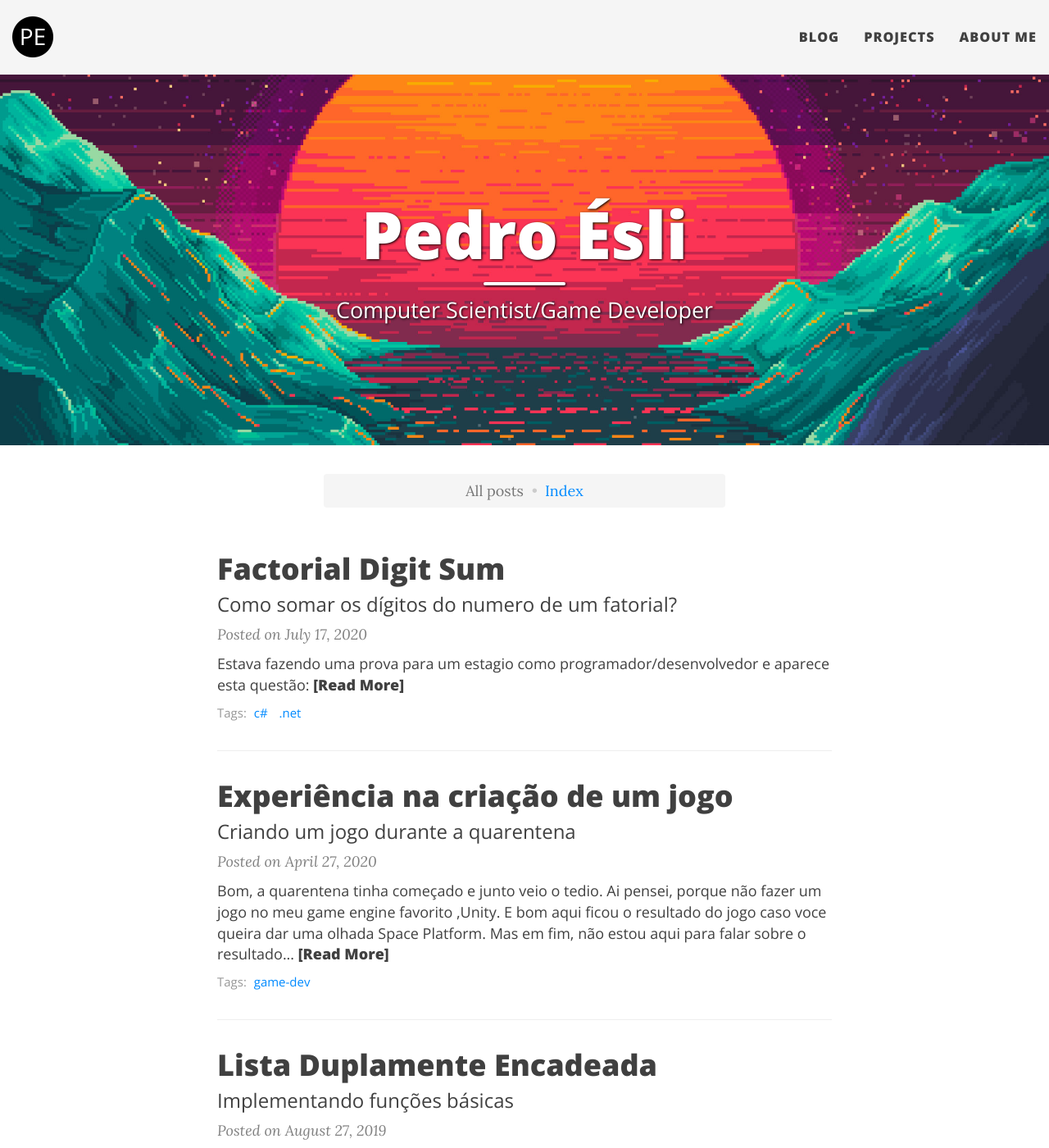
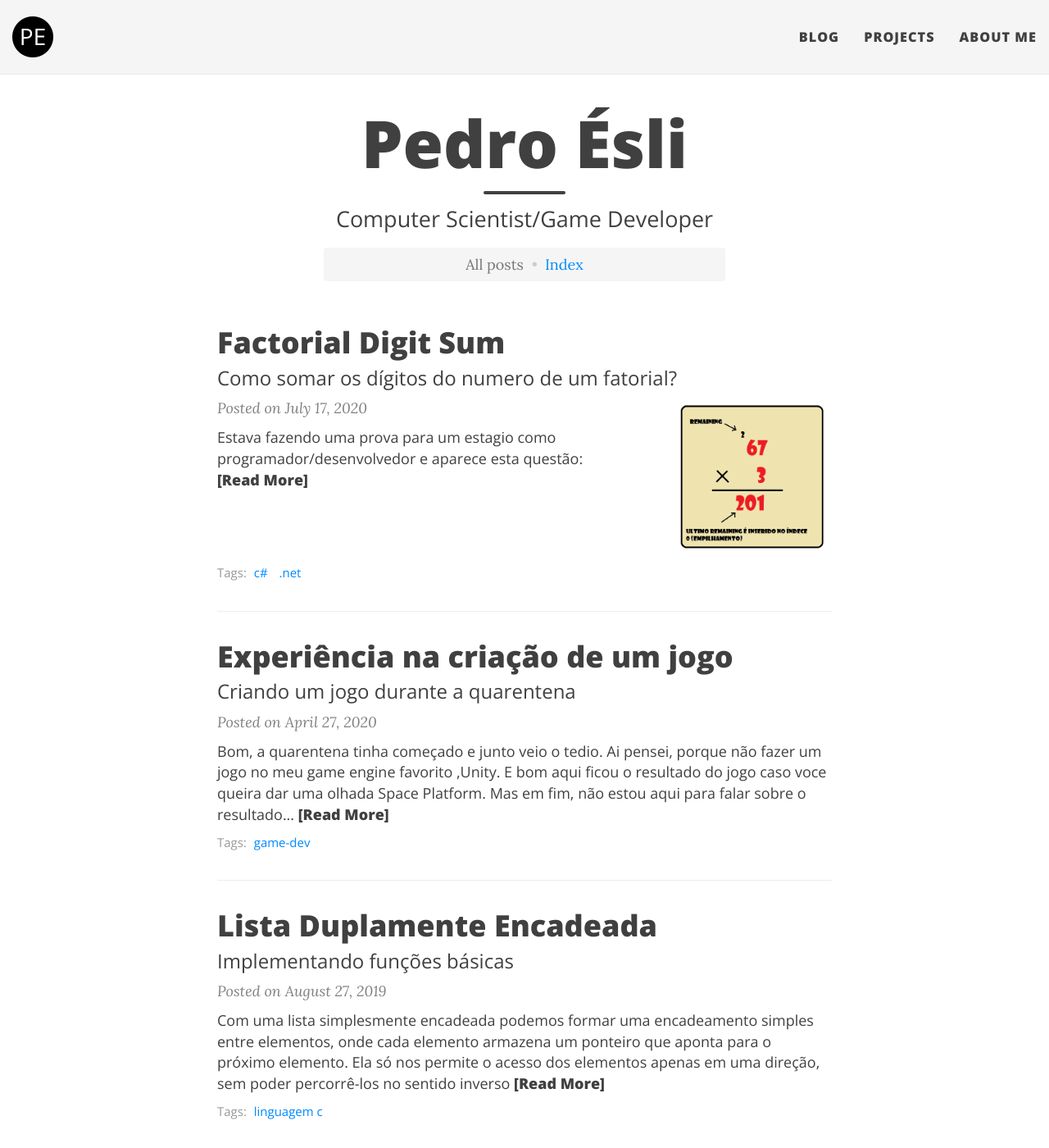
Before and after one commit to pedroesli/pedroesli.github.io, a Jekyll site: the page built from index.html, in a window 1280 px wide and 1400 px high. Shown: the whole window at 82% size. Built offline with Jekyll 4.4.1, drawn with Linux system fonts in a browser that asks for light colours; nearby versions of some CDN libraries; the list of posts is cut into pages by our own code.

Commit message:
Added post cover and thumbnail images

```diff
--- a/_includes/header.html
+++ b/_includes/header.html
@@ -1,12 +1,12 @@
 <!-- TODO this file has become a mess, refactor it -->
 
-{% if page.bigimg or page.title %}
+{% if page.cover-img or page.title %}
 
-{% if page.bigimg %}
-  <div id="header-big-imgs" data-num-img={% if page.bigimg.first %}{{ page.bigimg.size }}{% else %}1{% endif %}
-    {% for bigimg in page.bigimg %}
+{% if page.cover-img %}
+  <div id="header-big-imgs" data-num-img={% if page.cover-img.first %}{{ page.cover-img.size }}{% else %}1{% endif %}
+    {% for cover-img in page.cover-img %}
 	  {% assign imgnum = forloop.index %}
-	  {% for imginfo in bigimg %}
+	  {% for imginfo in cover-img %}
 	    {% if imginfo[0] %}
 		  data-img-src-{{ imgnum }}="{{ imginfo[0] | prepend: site.baseurl | replace: '//', '/' }}"
 		  data-img-desc-{{ imgnum }}="{{ imginfo[1] }}"
@@ -18,13 +18,13 @@
   ></div>
 {% endif %}
 
-<header class="header-section {% if page.bigimg %}has-img{% endif %}">
-{% if page.bigimg %}
+<header class="header-section {% if page.cover-img %}has-img{% endif %}">
+{% if page.cover-img %}
 <div class="big-img intro-header">
   <div class="container">
     <div class="row">
       <div class="col-lg-8 col-lg-offset-2 col-md-10 col-md-offset-1">
-        <div class="{{ include.type }}-heading">
+        <div class="{{ include.type }}-heading {% if page.black-header %}black-header{% endif %}">
           <h1>{% if page.title %}{{ page.title }}{% else %}<br/>{% endif %}</h1>
 		  {% if page.subtitle %}
 		    {% if include.type == "page" %}
@@ -36,7 +36,7 @@
 		  {% endif %}
 
 		  {% if include.type == "post" %}
-		  <span class="post-meta">Posted on {{ page.date | date: "%B %-d, %Y" }}</span>
+		  <span class="post-meta {% if page.black-header %}black-meta{% endif %}">Posted on {{ page.date | date: "%B %-d, %Y" }}</span>
 		  {% endif %}
         </div>
       </div>
--- a/css/main.css
+++ b/css/main.css
@@ -372,13 +372,11 @@
   height: 192px;
   width: 192px;
   margin-top: -35px;
-  filter: grayscale(90%);
 }
 .post-image:hover {
   filter: grayscale(0%);
 }
 .post-image img {
-  border-radius: 100px;
   height: 192px;
   width: 192px;
 }
@@ -787,3 +785,12 @@
   font-style: italic;
   font-size: 16px;
 }
+
+.intro-header.big-img .page-heading, .intro-header.big-img  .black-header{
+  color: #333;
+  text-shadow: none;
+}
+
+.intro-header.big-img  .black-header .black-meta{
+  color: #808080;
+}
--- a/index.html
+++ b/index.html
@@ -36,10 +36,10 @@
     </p>
 
     <div class="post-entry-container">
-      {% if post.image %}
+      {% if post.thumbnail-img %}
       <div class="post-image">
         <a href="{{ post.url | prepend: site.baseurl }}">
-          <img src="{{ post.image }}">
+          <img src="{{ post.thumbnail-img }}">
         </a>
       </div>
       {% endif %}
```
Also changed, not shown: _posts/2020/2020-04-27-experiencia-na-criacao-de-um-jogo.md (+2 -0 lines), _posts/2020/2020-07-17-factorial-digit-sum.md (+3 -0 lines), img/cover-pink.png (added), img/cover-purple.png (added).
